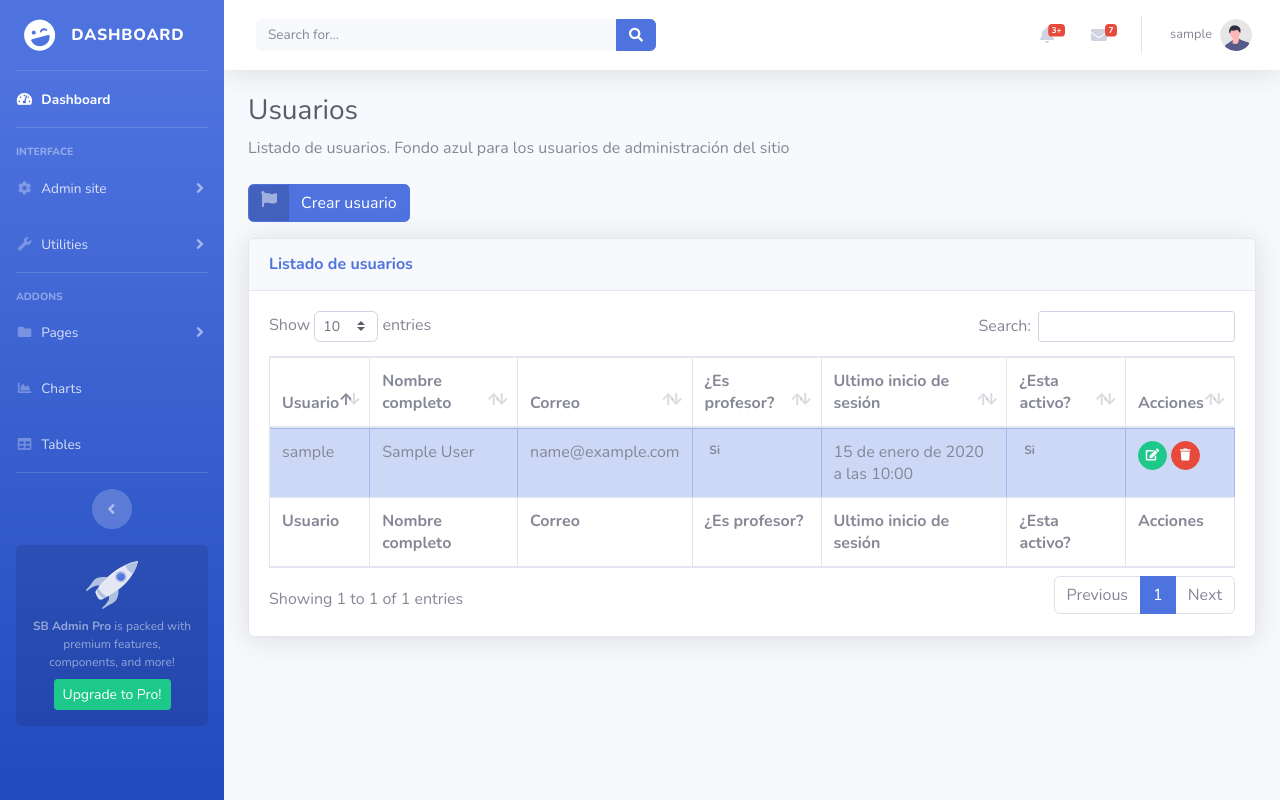
After one commit to XerxesBreakk/Base_Proy, a Django app: page /adminsite/users/ in a window 1280 px wide. The commit adds this page. Run offline with Django 4.2, Linux system fonts and the light colour scheme; a user stored in the database is signed in; tables that the repository leaves empty hold one stand-in row (values such as "Sample post"); some libraries are stand-ins or nearby versions.

Commit message:
AuthModule-> Listado de usuarios y creacion - done

```diff
--- /dev/null
+++ b/AuthModule/urls.py
@@ -0,0 +1,9 @@
+from django.urls import path
+from .views import UserListView,UserUpdateView,UserCreateView
+
+urlpatterns = [
+    path('users/',UserListView.as_view(),name='user_listview'),
+    path('update_user/<int:id>',UserUpdateView.as_view(),name='user_updateview'),
+    path('delete_user/<int:id>',UserUpdateView.as_view(),name='user_deleteview'),
+    path('create_user/',UserCreateView.as_view(),name='user_createview'),
+]
--- a/AuthModule/views.py
+++ b/AuthModule/views.py
@@ -1,3 +1,85 @@
-from django.shortcuts import render
+from django.urls import reverse_lazy
+from django.views.generic import ListView,UpdateView, CreateView
+from django.contrib.auth.mixins import UserPassesTestMixin
+from django.contrib.auth.models import User
+from .forms import UserCreateForm
 
-# Create your views here.
+
+
+class UserListView(UserPassesTestMixin,ListView):
+    template_name='pages/user_listview.html'
+    model=User
+
+    def test_func(self):
+        return self.request.user.is_superuser
+
+    def get_context_data(self, **kwargs):
+        context=super().get_context_data(**kwargs)
+        context['title']="Usuarios"
+        return context
+
+
+class UserUpdateView(UserPassesTestMixin,UpdateView):
+    template_name='pages/user_updateview.html'
+    model=User
+    fields=[
+        'username',
+        'email',
+        'first_name',
+        'last_name',
+        'is_staff',
+        'is_superuser',
+    ]
+    success_url=reverse_lazy('user_listview')
+
+    def test_func(self):
+        return self.request.user.is_superuser
+
+
+class UserDeleteView(UserPassesTestMixin,UpdateView):
+    template_name='user_deleteview.html'
+    model=User
+    fields=[
+        'is_active',
+    ]
+    success_url=reverse_lazy('user_listview')
+
+    def test_func(self):
+        return self.request.user.is_superuser
+
+class UserCreateView(UserPassesTestMixin, CreateView):
+    form_class=UserCreateForm
+    template_name = 'pages/user_createview.html'
+    success_url = reverse_lazy('user_listview')
+
+
+    def test_func(self):
+        return self.request.user.is_superuser
+
+    def form_valid(self, form):
+        try:
+            context = self.get_context_data()
+            if not User.objects.filter(username=form.cleaned_data['username']).exists() and form.is_valid():
+                self.object = form.save()
+                self.object.is_active=True
+                self.object.save()
+                #form.send_email()
+                print("Graba al usuario")
+                response = super(UserCreateView, self).form_valid(form)
+            else:
+                response = super(UserCreateView, self).form_invalid(form)
+                print("algo fallo")
+        except Exception as e:
+            response = super(UserCreateView, self).form_invalid(form)
+            print("entro al except")
+        return response
+
+
+    def form_invalid(self, form):
+        return super(UserCreateView, self).form_invalid(form)
+
+    def get_context_data(self, **kwargs):
+        context = super(UserCreateView, self).get_context_data(**kwargs)
+        context['subtitle']='Crear nuevo usuario'
+        context['title']='Crear Usuario'
+        return context
--- a/core/settings.py
+++ b/core/settings.py
@@ -121,7 +121,7 @@ PASSWORD_HASHERS = [
 # Internationalization
 # https://docs.djangoproject.com/en/4.1/topics/i18n/
 
-LANGUAGE_CODE = 'en-us'
+LANGUAGE_CODE = 'es-ec'
 
 TIME_ZONE = 'UTC'
 
--- a/core/urls.py
+++ b/core/urls.py
@@ -14,7 +14,7 @@ Including another URLconf
     2. Add a URL to urlpatterns:  path('blog/', include('blog.urls'))
 """
 from django.contrib import admin
-from django.urls import path
+from django.urls import path, include
 from .views import IndexView,LoginPageView
 from AuthModule.views import *
 from django.contrib.auth.views import LogoutView
@@ -23,5 +23,6 @@ urlpatterns = [
     path('admin/', admin.site.urls),
     path('',IndexView.as_view(),name='index'),
     path('login/',LoginPageView.as_view(),name='login'),
-    path('logout/', LogoutView.as_view(next_page='index'),name='logout')
+    path('logout/', LogoutView.as_view(next_page='index'),name='logout'),
+    path('adminsite/',include('AuthModule.urls')),
 ]
--- a/templates/base.html
+++ b/templates/base.html
@@ -17,6 +17,8 @@
     <!-- Custom styles for this template-->
     <link href="{% static 'css/sb-admin-2.min.css' %}" rel="stylesheet">
     {% endblock head_links %}
+    {% block add_head_links %}
+    {% endblock add_head_links %}
 
 </head>
 
@@ -70,7 +72,6 @@
             </div>
         </div>
     </div>
-    {% block javascript %}
     <!-- Bootstrap core JavaScript-->
     <script src="{% static 'vendor/jquery/jquery.min.js' %}"></script>
     <script src="{% static 'vendor/bootstrap/js/bootstrap.bundle.min.js' %}"></script>
@@ -81,6 +82,7 @@
     <!-- Custom scripts for all pages-->
     <script src="{% static 'js/sb-admin-2.min.js' %}"></script>
 
+    {% block javascript %}
     <!-- Page level plugins -->
     <script src="{% static 'vendor/chart.js/Chart.min.js' %}"></script>
 
--- a/templates/components/left_sidebar.html
+++ b/templates/components/left_sidebar.html
@@ -7,7 +7,7 @@
         <div class="sidebar-brand-icon rotate-n-15">
             <i class="fas fa-laugh-wink"></i>
         </div>
-        <div class="sidebar-brand-text mx-3">Dashboard <sup>2</sup></div>
+        <div class="sidebar-brand-text mx-3">Dashboard</div>
     </a>
 
     <!-- Divider -->
@@ -15,7 +15,7 @@
 
     <!-- Nav Item - Dashboard -->
     <li class="nav-item active">
-        <a class="nav-link" href="index.html">
+        <a class="nav-link" href="{% url 'index' %}">
             <i class="fas fa-fw fa-tachometer-alt"></i>
             <span>Dashboard</span></a>
         </li>
@@ -33,12 +33,12 @@
             <a class="nav-link collapsed" href="#" data-toggle="collapse" data-target="#collapseTwo"
             aria-expanded="true" aria-controls="collapseTwo">
             <i class="fas fa-fw fa-cog"></i>
-            <span>Components</span>
+            <span>Admin site</span>
         </a>
         <div id="collapseTwo" class="collapse" aria-labelledby="headingTwo" data-parent="#accordionSidebar">
             <div class="bg-white py-2 collapse-inner rounded">
                 <h6 class="collapse-header">Custom Components:</h6>
-                <a class="collapse-item" href="buttons.html">Buttons</a>
+                <a class="collapse-item" href="{% url 'user_listview' %}">Usuarios</a>
                 <a class="collapse-item" href="cards.html">Cards</a>
             </div>
         </div>
--- /dev/null
+++ b/templates/pages/user_listview.html
@@ -0,0 +1,160 @@
+{% extends 'base.html' %}
+{% load static %}
+
+{% block add_head_links %}
+<!-- Custom styles for this page -->
+<link href="{% static 'vendor/datatables/dataTables.bootstrap4.min.css' %}" rel="stylesheet">
+
+{% endblock add_head_links %}
+
+
+{% block left_sidebar %}
+{% include 'components/left_sidebar.html' %}
+{% endblock left_sidebar %}
+
+
+{% block navbar %}
+{% include 'components/navbar.html' %}
+{% endblock navbar %}
+
+{% block content %}
+<div class="container-fluid">
+    <!-- Page Heading -->
+    <h1 class="h3 mb-2 text-gray-800">Usuarios</h1>
+    <p class="mb-4">Listado de usuarios. Fondo azul para los usuarios de administración del sitio</p>
+    <a href="{% url 'user_createview' %}" class="btn btn-primary btn-icon-split mb-3">
+        <span class="icon text-white-50">
+            <i class="fas fa-flag"></i>
+        </span>
+        <span class="text">Crear usuario</span>
+    </a>
+    <!-- DataTales Example -->
+    <div class="card shadow mb-4">
+        <div class="card-header py-3">
+            <h6 class="m-0 font-weight-bold text-primary">Listado de usuarios</h6>
+        </div>
+        <div class="card-body">
+            <div class="table-responsive">
+                <table class="table table-bordered" id="dataTable" width="100%" cellspacing="0">
+                    <thead>
+                        <tr>
+                            <th>Usuario</th>
+                            <th>Nombre completo</th>
+                            <th>Correo</th>
+                            <th>¿Es profesor?</th>
+                            <th>Ultimo inicio de sesión</th>
+                            <th>¿Esta activo?</th>
+                            <th>Acciones</th>
+                        </tr>
+                    </thead>
+                    <tfoot>
+                        <tr>
+                            <th>Usuario</th>
+                            <th>Nombre completo</th>
+                            <th>Correo</th>
+                            <th>¿Es profesor?</th>
+                            <th>Ultimo inicio de sesión</th>
+                            <th>¿Esta activo?</th>
+                            <th>Acciones</th>
+                        </tr>
+                    </tfoot>
+                    <tbody>
+                        {% for user in object_list %}
+                        {% if user.is_superuser %}
+                        <tr class="table-primary">
+                            <td>{{ user.username }}</td>
+                            <td>{{ user.first_name }} {{ user.last_name }}</td>
+                            <td>{{ user.email }} </td>
+                            <td>{% if user.is_staff %} <span class="badge rounded-pill text-bg-success">Si</span> {% else %} <span class="badge rounded-pill text-bg-danger">No</span> {% endif %}</td>
+                            <td>{{ user.last_login }}</td>
+                            <td>{% if user.is_active %} <span class="badge rounded-pill text-bg-success">Si</span> {% else %} <span class="badge rounded-pill text-bg-danger">No</span> {% endif %}</td>
+                            <td>
+                                <a href="{% url 'user_updateview' id=user.id %}" class="btn btn-sm btn-success btn-circle">
+                                    <i class="fas fa-edit"></i>
+                                </a>
+                                <button type="button" class="btn btn-sm btn-danger btn-circle" data-toggle="modal" data-target="#exampleModal-{{user.id}}">
+                                    <i class="fas fa-trash"></i>
+                                </button>
+
+                                <!-- Delete User Modal -->
+                                <div class="modal fade" id="exampleModal-{{user.id}}" tabindex="-1" role="dialog" aria-labelledby="exampleModalLabel-{{user.id}}" aria-hidden="true">
+                                    <div class="modal-dialog" role="document">
+                                        <div class="modal-content">
+                                            <div class="modal-header">
+                                                <h5 class="modal-title" id="exampleModalLabel-{{user.id}}">Eliminar usuario {{ user.username }} </h5>
+                                                <button type="button" class="close" data-dismiss="modal" aria-label="Close">
+                                                <span aria-hidden="true">&times;</span>
+                                                </button>
+                                            </div>
+                                            <div class="modal-body">
+                                            </div>
+                                        <div class="modal-footer">
+                                            <button type="button" class="btn btn-secondary" data-dismiss="modal">Close</button>
+                                            <form method="post" style="display: initial !important" action="{% url 'user_deleteview' id=user.id %}">
+                                            {% csrf_token %}
+                                            <button type="submit" class="btn btn-primary">Aceptar</button>
+                                            </form>
+                                        </div>
+                                        </div>
+                                    </div>
+                                </div>
+                            </td>
+                        </tr>
+                        {% else %}
+                        <tr>
+                            <td>{{ user.username }}</td>
+                            <td>{{ user.first_name }} {{ user.last_name }}</td>
+                            <td>{{ user.email }} </td>
+                            <td>{% if user.is_staff %} <span class="badge rounded-pill text-bg-success">Si</span> {% else %} <span class="badge rounded-pill text-bg-danger">No</span> {% endif %}</td>
+                            <td>{{ user.last_login }}</td>
+                            <td>{% if user.is_active %} <span class="badge rounded-pill text-bg-success">Si</span> {% else %} <span class="badge rounded-pill text-bg-danger">No</span> {% endif %}</td>
+                            <td>
+                                <a href="{% url 'user_updateview' id=user.id %}" class="btn btn-sm btn-success btn-circle">
+                                    <i class="fas fa-edit"></i>
+                                </a>
+                                <button type="button" class="btn btn-sm btn-danger btn-circle" data-toggle="modal" data-target="#exampleModal-{{user.id}}">
+                                    <i class="fas fa-trash"></i>
+                                </button>
+
+                                <!-- Delete User Modal -->
+                                <div class="modal fade" id="exampleModal-{{user.id}}" tabindex="-1" role="dialog" aria-labelledby="exampleModalLabel-{{user.id}}" aria-hidden="true">
+                                    <div class="modal-dialog" role="document">
+                                        <div class="modal-content">
+                                            <div class="modal-header">
+                                                <h5 class="modal-title" id="exampleModalLabel-{{user.id}}">Eliminar usuario {{ user.username }} </h5>
+                                                <button type="button" class="close" data-dismiss="modal" aria-label="Close">
+                                                <span aria-hidden="true">&times;</span>
+                                                </button>
+                                            </div>
+                                            <div class="modal-body">
+                                            </div>
+                                        <div class="modal-footer">
+                                            <button type="button" class="btn btn-secondary" data-dismiss="modal">Close</button>
+                                            <form method="post" style="display: initial !important" action="{% url 'user_deleteview' id=user.id %}">
+                                            {% csrf_token %}
+                                            <button type="submit" class="btn btn-primary">Aceptar</button>
+                                            </form>
+                                        </div>
+                                        </div>
+                                    </div>
+                                </div>
+                            </td>
+                        </tr>
+                        {% endif %}
+                        {% endfor %}
+                    </tbody>
+                </table>
+            </div>
+        </div>
+    </div>
+</div>
+{% endblock content %}
+
+{% block javascript %}
+<!-- Page level plugins -->
+<script src="{% static 'vendor/datatables/jquery.dataTables.min.js' %}"></script>
+<script src="{% static 'vendor/datatables/dataTables.bootstrap4.min.js' %}"></script>
+
+<!-- Page level custom scripts -->
+<script src="{% static 'js/demo/datatables-demo.js' %}"></script>
+{% endblock javascript %}
```
Also changed, not shown: AuthModule/forms.py (added, +106 -0 lines), templates/pages/user_createview.html (added, +31 -0 lines), templates/pages/user_updateview.html (added).
